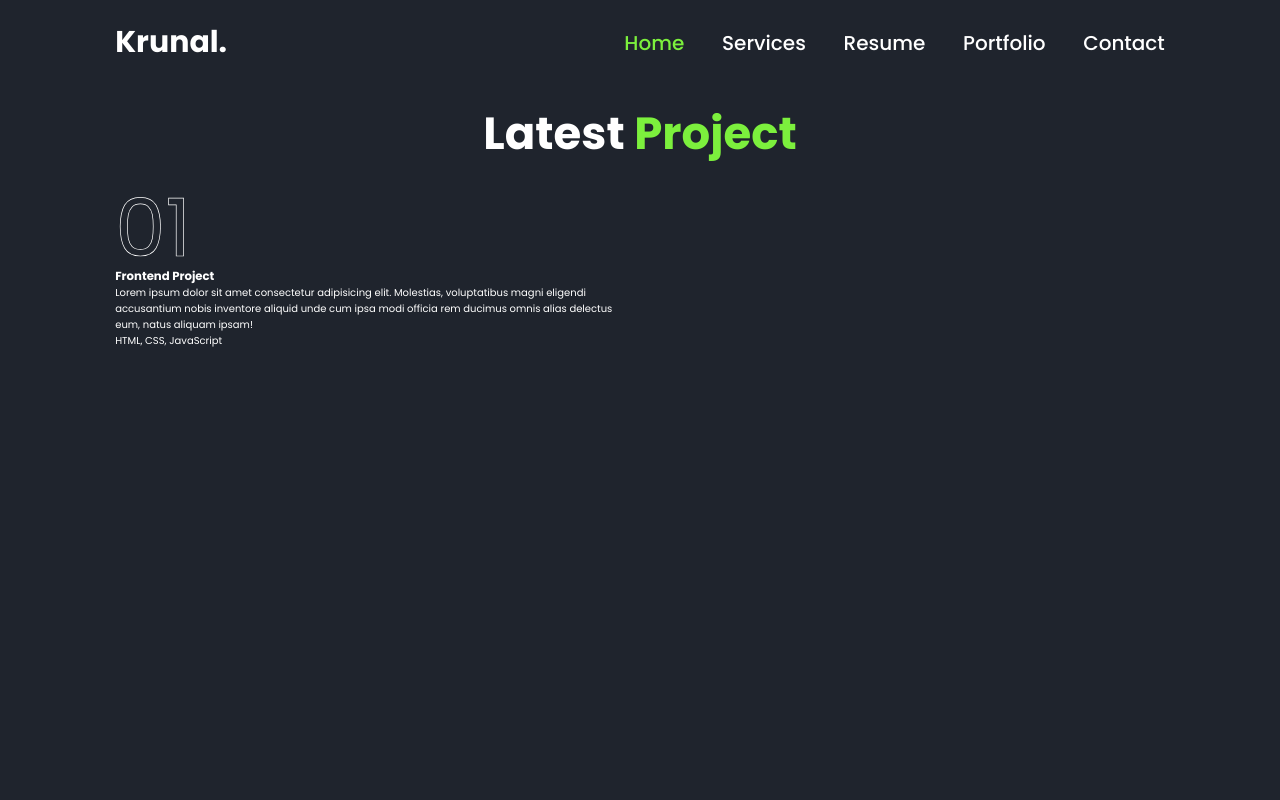
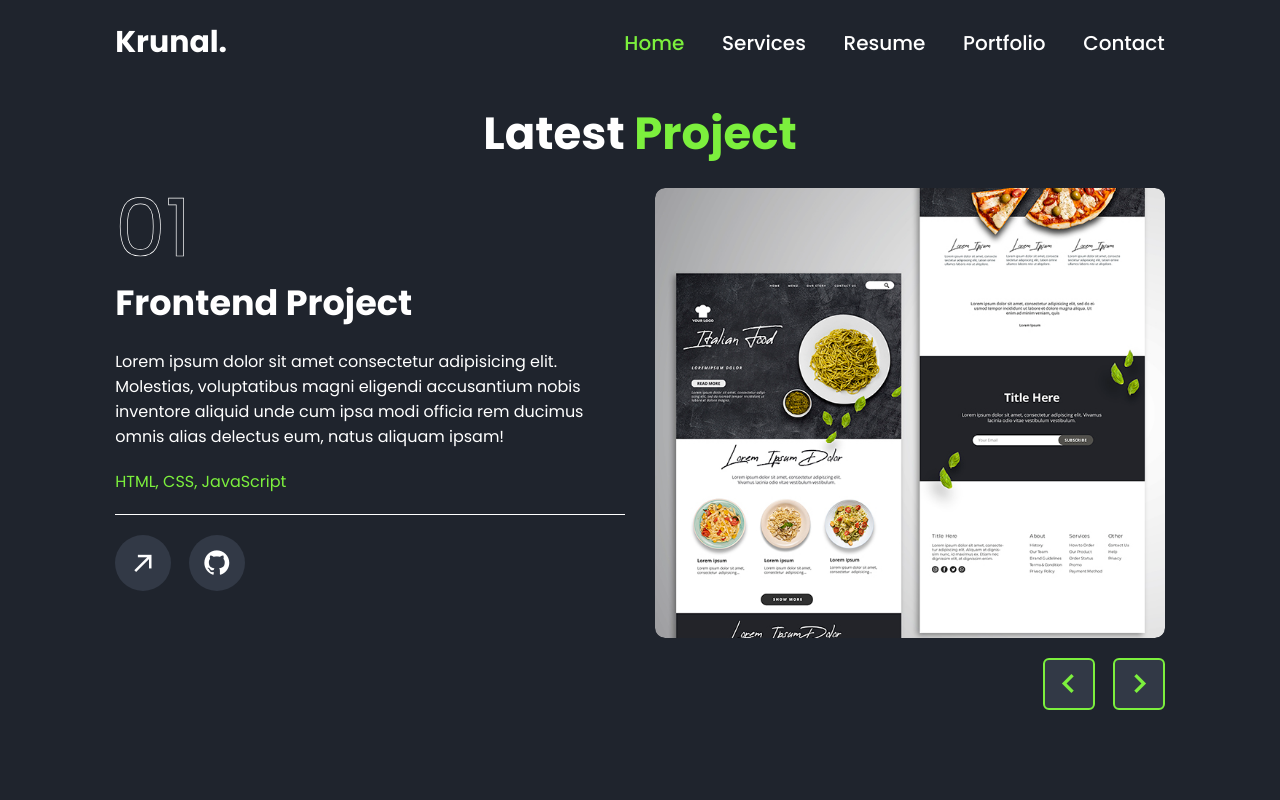
Before and after one commit to ackrunalrv/Portfolio, a plain HTML site: page index.html in a window 1280 px wide. Drawn offline with nearby package versions, Linux system fonts and the light colour scheme.

Commit message:
edit portfolio

```diff
--- a/css/style.css
+++ b/css/style.css
@@ -500,3 +500,117 @@ section.active {
     color: transparent;
     line-height: 1;
 }
+
+.portfolio-box h3 {
+    font-size: 3.5rem;
+    margin: .8rem 0 2rem;
+}
+
+.portfolio-box p {
+    font-size: 1.6rem;
+}
+
+.portfolio-box .tech {
+    margin: 2rem 0;
+    color: var(--main-color);
+    border-bottom: .1rem solid var(--white-color);
+    padding-bottom: 2rem;
+}
+
+.portfolio-box .live-github a {
+    position: relative;
+    display: inline-flex;
+    padding: 1.3rem;
+    font-size: 3rem;
+    color: var(--white-color);
+    border-radius: 50%;
+    background: var(--second-bg-color);
+    transition: .5s;
+}
+
+.portfolio-box .live-github a:hover {
+    color: var(--main-color);
+}
+
+.portfolio-box .live-github a:first-child {
+    margin-right: 1.5rem;
+}
+
+.portfolio-box .live-github a:first-child i {
+    transform: rotate(135deg);
+}
+
+.portfolio-box .live-github a span {
+    position: absolute;
+    top: -60%;
+    left: 50%;
+    transform: translateX(-50%); scale: (.9);
+    font-size: 1.6rem;
+    white-space: nowrap;
+    padding: .5rem 1rem;
+    border-radius: .6rem;
+    pointer-events: none;
+    background: var(--white-color);
+    color: var(--bg-color);
+    opacity: 0;
+    transition: .2s;
+}
+
+.portfolio-box .live-github a:hover span {
+    top: -70%;
+    opacity: 1;
+    transition: translateX(-50%) scale(1);
+}
+
+.portfolio-box .portfolio-carousel {
+    width: 100%;
+    height: 45rem;
+    border-radius: 1rem;
+    overflow: hidden;
+}
+
+.portfolio-carousel .img-slide {
+    display: grid;
+    grid-auto-flow: column;
+    grid-auto-columns: 100%;
+    gap: 2rem;
+    height: inherit;
+    transition: .5s;
+}
+
+.portfolio-carousel .img-items {
+    height: inherit;
+}
+
+.portfolio-carousel .img-items img {
+    display: block;
+    width: 100%;
+    height: 100%;
+    object-fit: cover;
+    border-radius: 1rem;
+}
+
+.portfolio-box .navigation {
+    text-align: right;
+    margin-top: 2rem;
+}
+
+.portfolio-box .navigation button {
+    display: inline-flex;
+    padding: .4rem;
+    background: var(--second-bg-color);
+    border: .2rem solid var(--main-color);
+    border-radius: .6rem;
+    font-size: 4rem;
+    color: var(--main-color);
+    cursor: pointer;
+}
+
+.portfolio-box .navigation button.disabled {
+    border-color: var(--second-bg-color);
+    color: var(--disabled-color);
+}
+
+.portfolio-box .navigation .arrow-right {
+    margin-left: 1.5rem;
+}
--- a/index.html
+++ b/index.html
@@ -125,7 +125,7 @@
 
     <!-- resume section -->
 
-    <section class="resume active">
+    <section class="resume">
         <div class="resume-container">
             <div class="resume-box">
                 <h2>Why Hire Me</h2>
@@ -315,10 +315,14 @@
             <div class="portfolio-box">
                 <div class="portfolio-detail active">
                     <p class="numb">01</p>
-                    <h3>Frontend Project</div>
+                    <h3>Frontend Project</h3>
                     <p>Lorem ipsum dolor sit amet consectetur adipisicing elit. Molestias, voluptatibus magni eligendi accusantium nobis inventore aliquid unde cum ipsa modi officia rem ducimus omnis alias delectus eum, natus aliquam ipsam!</p>
                     <div class="tech">
                         <p>HTML, CSS, JavaScript</p>
+                    </div>
+                    <div class="live-github">
+                        <a href="#"><i class='bx bx-arrow-back'></i><span>Live Project</span></a>
+                        <a href="#"><i class='bx bxl-github'></i><span>Github Repository</span></a>
                     </div>
                 </div>
 
@@ -343,7 +347,33 @@
                 </div>
             </div>
             <div class="portfolio-box">
-                <!-- image carouse -->
+                <div class="portfolio-carousel">
+                    <div class="img-slide">
+                        <div class="img-items">
+                            <img src="images/portfolio1.jpg" alt="">
+                        </div>
+                        <div class="img-items">
+                            <img src="images/portfolio2.jpg" alt="">
+                        </div>
+                        <div class="img-items">
+                            <img src="images/portfolio3.jpg" alt="">
+                        </div>
+                        <div class="img-items">
+                            <img src="images/portfolio4.jpg" alt="">
+                        </div>
+                        <div class="img-items">
+                            <img src="images/portfolio5.jpg" alt="">
+                        </div>
+                        <div class="img-items">
+                            <img src="images/portfolio6.jpg" alt="">
+                        </div>
+                    </div>
+                </div>
+
+                <div class="navigation">
+                    <button class="arrow-left"><i class='bx bx-chevron-left' ></i></button>
+                    <button class="arrow-right"><i class='bx bx-chevron-right' ></i></button>
+                </div>
             </div>
         </div>
     </section>
--- a/js/script.js
+++ b/js/script.js
@@ -15,3 +15,40 @@ resumeBtns.forEach((btn, idx) => {
         resumeDetails[idx].classList.add('active')
     });
 });
+
+const arrowRight = document.querySelector('.portfolio-box .navigation .arrow-right');
+const arrowLeft = document.querySelector('.portfolio-box .navigation .arrow-left');
+
+let index = 0;
+
+const activaPortfolio = () => {
+    const imgSlide = document.querySelector('.portfolio-carousel .img-slide');
+
+    imgSlide.style.transform = `translateX(calc(${index * -100}% - ${index * 2}rem))`;
+
+}
+
+arrowRight.addEventListener('click', () => {
+    if (index < 4) {
+        index++;
+    }
+    else{
+        index = 5;
+        arrowRight.classList.add('disabled');
+    }
+
+    activaPortfolio();
+});
+
+arrowLeft.addEventListener('click', () => {
+    if (index < 1) {
+        index++;
+        arrowRight.classList.remove('disabled');
+    }
+    else{
+        index = 0;
+        arrowRight.classList.add('disabled');
+    }
+
+    activaPortfolio();
+});
```
